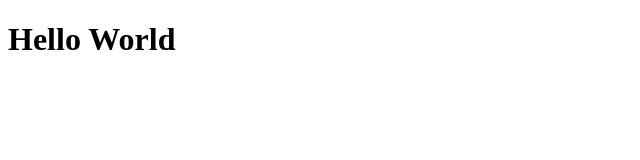
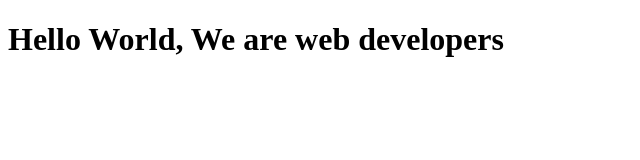
Before and after one commit to MohammedHardiRamadan/MohammedandTaiwo, a plain HTML site: page index.html in a window 1280 px wide. Shown: the whole page, without its empty margins (0-640 px from the left). Drawn offline with Linux system fonts and the light colour scheme.

Commit message:
Commit from taiwo

```diff
--- a/index.html
+++ b/index.html
@@ -7,7 +7,7 @@
   </head>
 
   <body>
-    <h1>Hello World</h1>
+    <h1>Hello World, We are web developers</h1>
     <script src="https://cdn.freecodecamp.org/testable-projects-fcc/v1/bundle.js"></script>
 
     <!--
```
